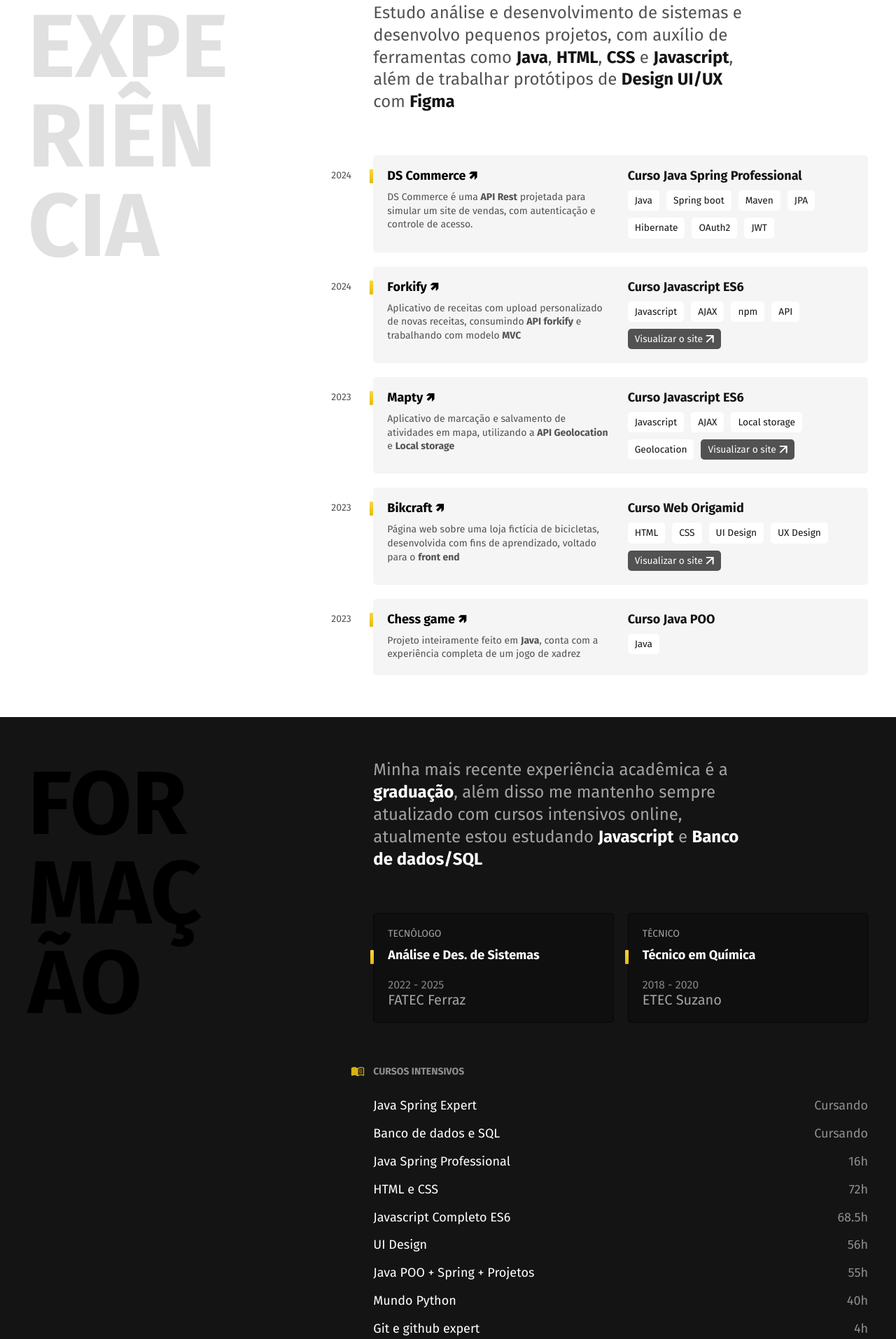
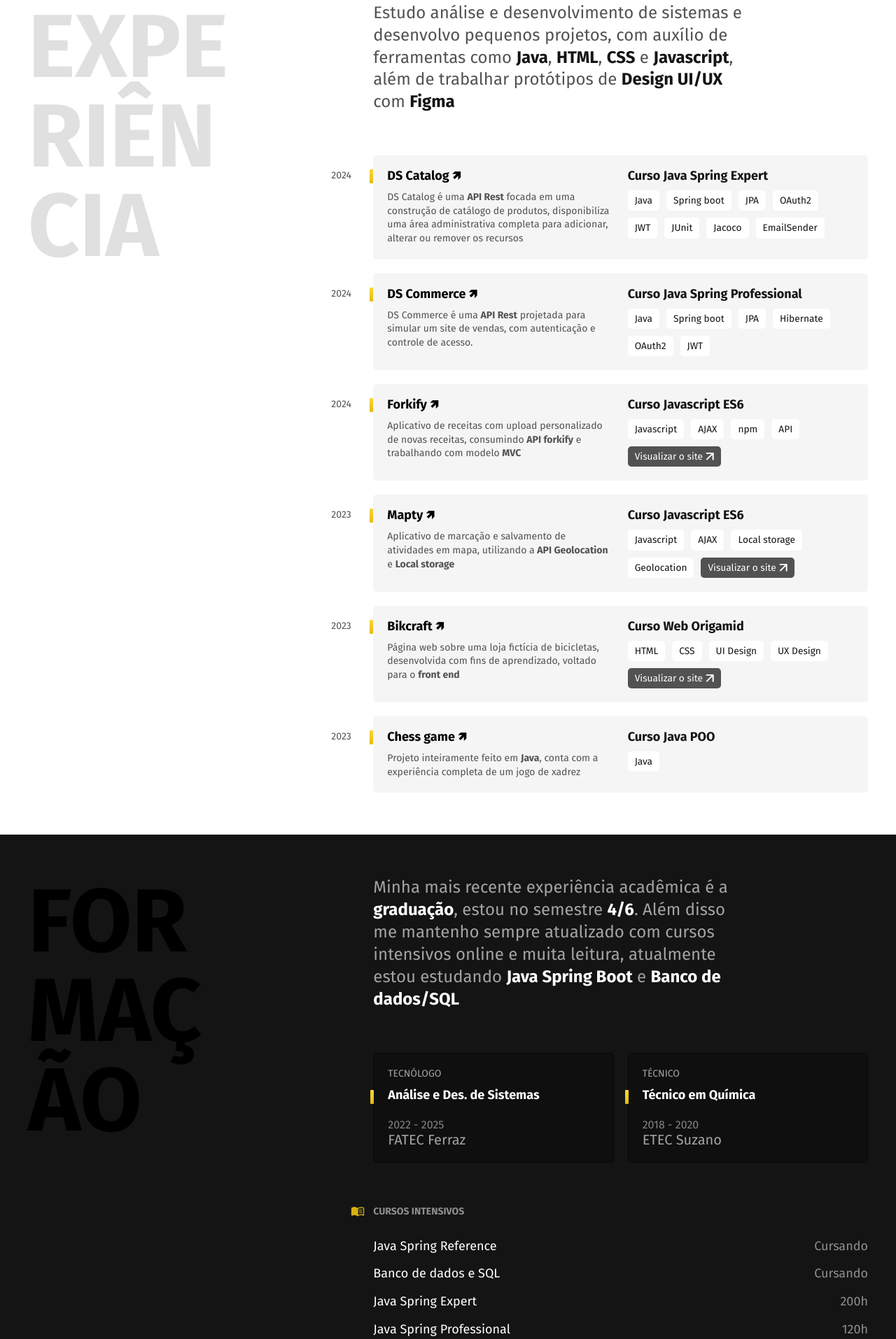
Before and after one commit to nexola/portfolio-website, a website: page index.html in a window 1280 px wide. Shown: the part 738-2652 px from the top of the page at 70% size. Drawn offline with Linux system fonts and the light colour scheme.

Commit message:
Java Spring Expert e DSCatalog

```diff
--- a/index.html
+++ b/index.html
@@ -48,13 +48,29 @@
 
       <div class="projeto">
         <span class="projeto-ano">2024</span>
+        <h3 class="projeto-titulo"><a href="https://github.com/nexola/dscatalog" target="_blank">DS Catalog</a></h3>
+        <span class="projeto-titulo">Curso Java Spring Expert</span>
+        <p class="projeto-texto">DS Catalog é uma <strong>API Rest</strong> focada em uma construção de catálogo de produtos, disponibiliza uma área administrativa completa para adicionar, alterar ou remover os recursos</p>
+        <ul class="projeto-habilidades">
+          <li>Java</li>
+          <li>Spring boot</li>
+          <li>JPA</li>
+          <li>OAuth2</li>
+          <li>JWT</li>
+          <li>JUnit</li>
+          <li>Jacoco</li>
+          <li>EmailSender</li>
+        </ul>
+      </div>
+
+      <div class="projeto">
+        <span class="projeto-ano">2024</span>
         <h3 class="projeto-titulo"><a href="https://github.com/nexola/dscommerce" target="_blank">DS Commerce</a></h3>
         <span class="projeto-titulo">Curso Java Spring Professional</span>
         <p class="projeto-texto">DS Commerce é uma <strong>API Rest</strong> projetada para simular um site de vendas, com autenticação e controle de acesso.</p>
         <ul class="projeto-habilidades">
           <li>Java</li>
           <li>Spring boot</li>
-          <li>Maven</li>
           <li>JPA</li>
           <li>Hibernate</li>
           <li>OAuth2</li>
@@ -122,7 +138,7 @@
       <h2 class="subtitulo">Formação</h2>
 
       <div class="js-scroll">
-        <p class="formacao-texto">Minha mais recente experiência acadêmica é a <strong>graduação</strong>, além disso me mantenho sempre atualizado com cursos intensivos online, atualmente estou estudando <strong>Javascript</strong> e <strong>Banco de dados/SQL</strong></p>
+        <p class="formacao-texto">Minha mais recente experiência acadêmica é a <strong>graduação</strong>, estou no semestre <strong>4/6</strong>. Além disso me mantenho sempre atualizado com cursos intensivos online e muita leitura, atualmente estou estudando <strong>Java Spring Boot</strong> e <strong>Banco de dados/SQL</strong></p>
 
         <ul class="faculdade-lista">
           <li class="faculdade">
@@ -144,9 +160,10 @@
           <div class="cursos">
             <h3>Cursos Intensivos</h3>
             <ul>
-              <li>Java Spring Expert<span>Cursando</span></li>
+              <li>Java Spring Reference<span>Cursando</span></li>
               <li>Banco de dados e SQL<span>Cursando</span></li>
-              <li>Java Spring Professional<span>16h</span></li>
+              <li>Java Spring Expert<span>200h</span></li>
+              <li>Java Spring Professional<span>120h</span></li>
               <li>HTML e CSS<span>72h</span></li>
               <li>Javascript Completo ES6<span>68.5h</span></li>
               <li>UI Design<span>56h</span></li>
@@ -194,6 +211,10 @@
                 <a href="https://devsuperior.club/c/5-2279" target="_blank">Java Spring Professional</a><span>DevSuperior</span>
               </li>
 
+              <li>
+                <a href="https://devsuperior.club/c/6-2279" target="_blank">Java Spring Expert</a><span>DevSuperior</span>
+              </li>
+
             </ul>
           </div>
         </div>
@@ -206,7 +227,7 @@
     <div class="footer-container">
       <h2 class="subtitulo">Contato</h2>
       <div>
-        <p class="footer-texto">Estou disponível para projetos e oportunidades de <strong>estágio</strong>/<strong>vaga integral</strong>. Entre em contato comigo para marcarmos uma conversa.</p>
+        <p class="footer-texto">Estou disponível para projetos e oportunidades de <strong>estágio</strong>/<strong>júnior</strong>. Entre em contato comigo para marcarmos uma conversa.</p>
         <ul class="footer-contato">
           <li class="email">vitormatheusfv@gmail.com</li>
           <li class="telefone">+55 11 95076-5194</li>
```
